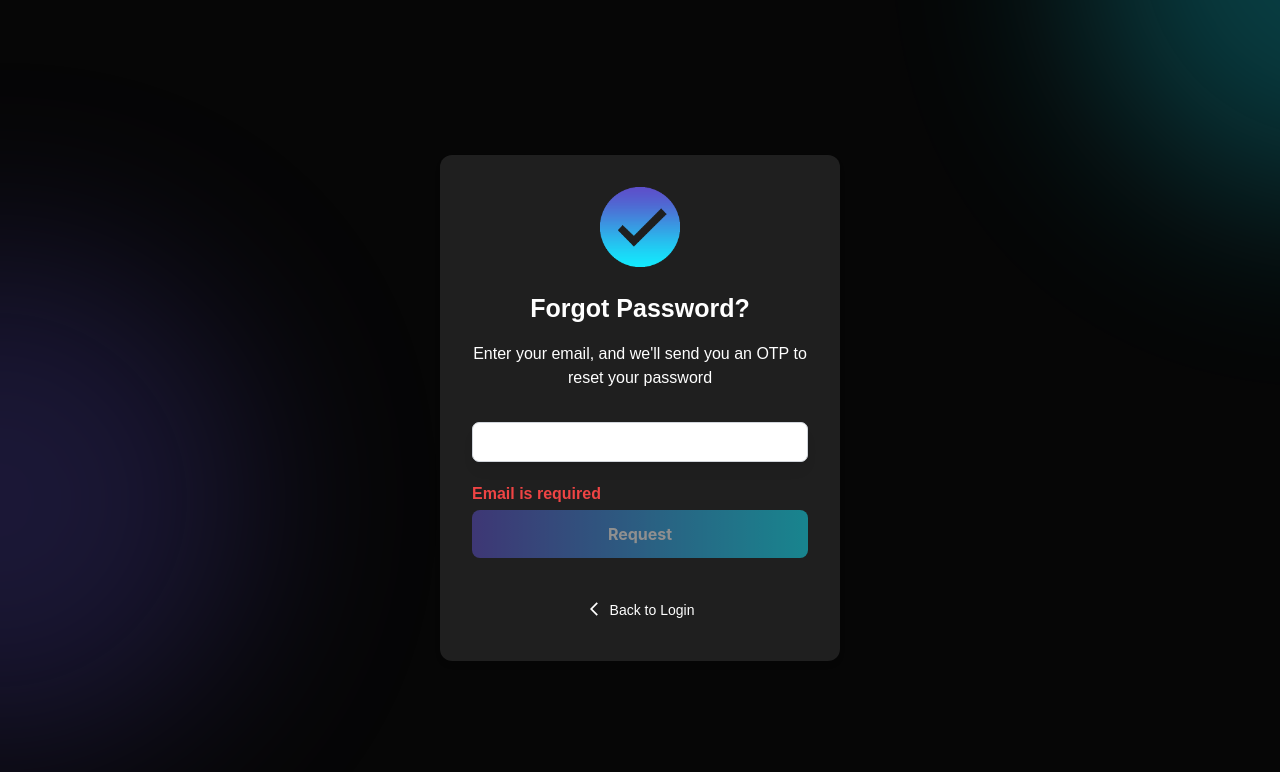
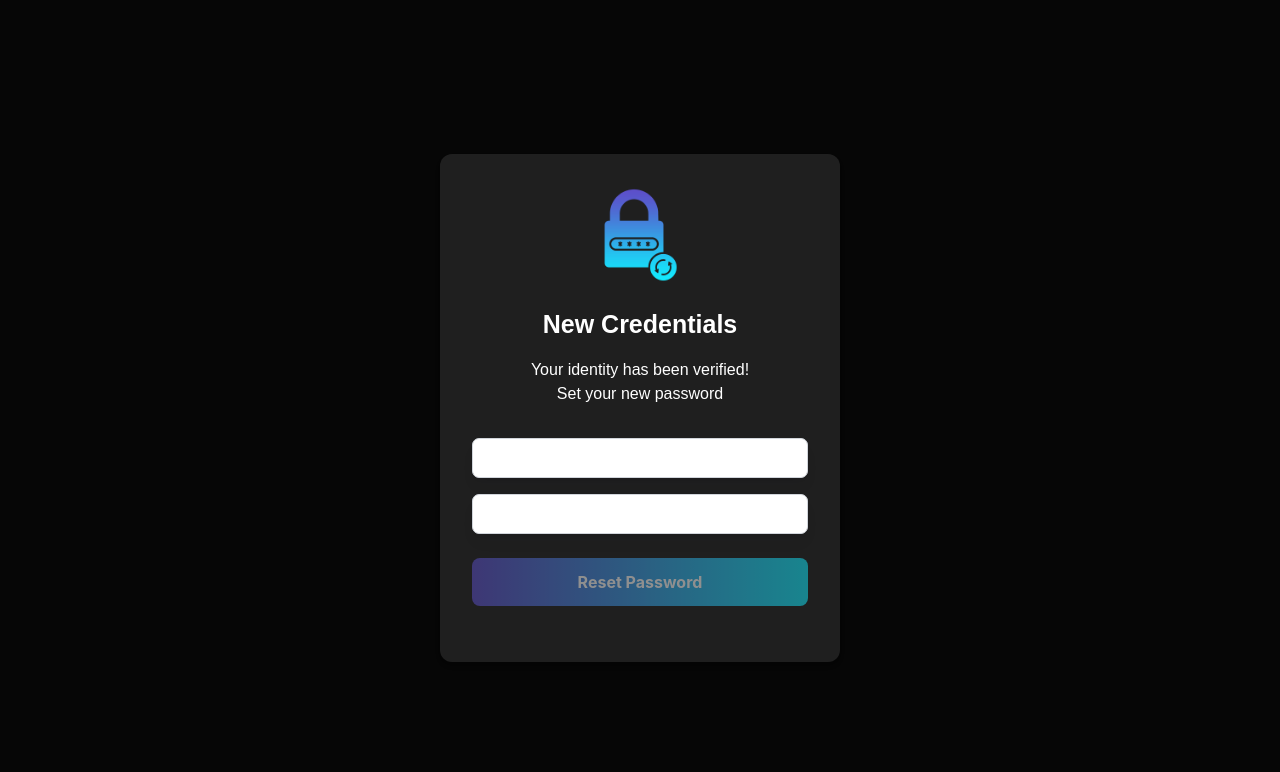
Before and after one commit to SphiriaDigital666/Wolvista-Clone, a React (Create React App) app in the folder client/: page /reset-password in a window 1280 px wide. Shown: the top 772 px of the page. Built offline with nearby package versions, Linux system fonts and the light colour scheme.

Commit message:
reset password section UI update

```diff
--- a/client/src/pages/reset-password/components/reset_password.tsx
+++ b/client/src/pages/reset-password/components/reset_password.tsx
@@ -1,13 +1,14 @@
-import { zodResolver } from '@hookform/resolvers/zod';
-import { Button, Card, Input } from '@material-tailwind/react';
-import React, { FC } from 'react';
-import { useForm } from 'react-hook-form';
+import { zodResolver } from "@hookform/resolvers/zod";
+import { Button, Card, Input } from "@material-tailwind/react";
+import React, { FC } from "react";
+import { useForm } from "react-hook-form";
+import resetPassowrd from "../../../assets/passwordReset/reset_password.png";
 import {
   ResetPasswordFormSchema,
   ResetPasswordFormValues,
-} from '../../../lib/validation';
-import useOptStore from '../../../store/otpStore';
-import api from '../../../utils/api';
+} from "../../../lib/validation";
+import useOptStore from "../../../store/otpStore";
+import api from "../../../utils/api";
 
 interface ResetPasswordProps {
   handleNextStep: () => void;
@@ -21,17 +22,17 @@ const ResetPassword: FC<ResetPasswordProps> = ({ handleNextStep }) => {
   } = useForm<ResetPasswordFormValues>({
     resolver: zodResolver(ResetPasswordFormSchema),
     defaultValues: {
-      newPassword: '',
-      confirmPassword: '',
+      newPassword: "",
+      confirmPassword: "",
     },
-    mode: 'onChange',
+    mode: "onChange",
   });
 
   const { email } = useOptStore();
 
   const handleResetPassword = async (values: ResetPasswordFormValues) => {
     try {
-      await api.post('auth/reset-password', {
+      await api.post("auth/reset-password", {
         email,
         password: values.newPassword,
       });
@@ -42,90 +43,90 @@ const ResetPassword: FC<ResetPasswordProps> = ({ handleNextStep }) => {
   };
 
   return (
-    <div className='bg-[#f3f1fb] h-screen'>
-      <div className='flex flex-col items-center justify-center h-screen bg-[#f3f1fb]'>
+    <div className=" h-screen">
+      <div className="flex flex-col items-center justify-center h-screen ">
         <div>
-          <div className='flex items-center justify-center mb-6'>
+          {/* <div className="flex items-center justify-center mb-6">
             <img
-              // src={LOGO}
-              alt='aad'
-              className='w-[150px]
-               object-contain'
+              src={LOGO}
+              alt="aad"
+              className="w-[150px]
+               object-contain"
             />
-          </div>
+          </div> */}
           <Card
-            color='white'
-            className='m-4 sm:mb-0 sm:w-[25rem] grid px-8 pt-8 pb-8'
+            color="white"
+            className="m-4 sm:mb-0 sm:w-[25rem] grid px-8 pt-8 pb-8 bg-[#1f1f1f]"
           >
-            <div className='flex items-center justify-center mb-6'>
+            <div className="flex items-center justify-center mb-6">
               <img
-                // src={RESET_PASSWORD}
-                alt='aad'
-                className='object-scale-down w-[80px]'
+                src={resetPassowrd}
+                alt="aad"
+                className="object-scale-down w-[80px]"
               />
             </div>
 
-            <h2 className='text-[25px] text-primary text-center mb-4'>
+            <h2 className="text-[25px] text-white text-center mb-4">
               New Credentials
             </h2>
 
-            <p className='text-primary_font_color text-center'>
+            <p className="text-primary_font_color text-center text-white">
               Your identity has been verified!
             </p>
 
-            <p className='text-primary_font_color text-center'>
+            <p className="text-primary_font_color text-center text-white">
               Set your new password
             </p>
 
             <form
-              className='mt-8 mb-2 w-full max-w-screen-lg'
+              className="mt-8 mb-2 w-full max-w-screen-lg"
               onSubmit={handleSubmit(handleResetPassword)}
             >
-              <div className='flex items-center gap-6 justify-between'></div>
-              <div className='w-full bg-input_background rounded-full mb-4'>
+              <div className="flex items-center gap-6 justify-between"></div>
+              <div className="w-full bg-input_background rounded-full mb-4">
                 <Input
-                  type='password'
-                  className='rounded-full !border !border-gray-300 text-gray-900 ring-transparent placeholder:text-gray-500 focus:!border-gray-900 focus:!border-t-gray-900 focus:ring-gray-900/10'
+                  type="password"
+                  className="!border !border-gray-300 bg-white text-gray-900 shadow-lg shadow-gray-900/5 ring-4 ring-transparent placeholder:text-gray-500 focus:!border-gray-900 focus:!border-t-gray-900 focus:ring-gray-900/10"
                   labelProps={{
-                    className: 'hidden',
+                    className: "hidden",
                   }}
-                  containerProps={{ className: 'min-w-[100px]' }}
-                  crossOrigin=''
-                  placeholder='New Password'
-                  {...register('newPassword')}
+                  containerProps={{ className: "min-w-[100px]" }}
+                  crossOrigin="anonymous"
+                  placeholder="New Password"
+                  {...register("newPassword")}
                 />
               </div>
-              <div className='w-full bg-input_background rounded-full'>
+              <div className="w-full bg-input_background rounded-full">
                 <Input
-                  type='password'
-                  className='rounded-full !border !border-gray-300 text-gray-900 ring-transparent placeholder:text-gray-500 focus:!border-gray-900 focus:!border-t-gray-900 focus:ring-gray-900/10'
+                  type="password"
+                  className="!border !border-gray-300 bg-white text-gray-900 shadow-lg shadow-gray-900/5 ring-4 ring-transparent placeholder:text-gray-500 focus:!border-gray-900 focus:!border-t-gray-900 focus:ring-gray-900/10"
                   labelProps={{
-                    className: 'hidden',
+                    className: "hidden",
                   }}
-                  containerProps={{ className: 'min-w-[100px]' }}
-                  crossOrigin=''
-                  placeholder='Confirm Password'
-                  {...register('confirmPassword')}
+                  containerProps={{ className: "min-w-[100px]" }}
+                  crossOrigin="anonymous"
+                  placeholder="Confirm Password"
+                  {...register("confirmPassword")}
                 />
               </div>
               {errors.newPassword && (
-                <p className='text-red-500 mt-2'>
+                <p className="text-red-500 mt-2">
                   {errors.newPassword.message}
                 </p>
               )}
               {errors.confirmPassword && (
-                <p className='text-red-500 mt-2'>
+                <p className="text-red-500 mt-2">
                   {errors.confirmPassword.message}
                 </p>
               )}
 
               <Button
-                className='mt-6 bg-primary rounded-full'
+                className="w-full mb-4 bg-gradient-to-r from-[#5D4FCA] to-[#13EAFD] mt-6"
                 fullWidth
-                type='submit'
+                type="submit"
                 disabled={!isValid}
               >
-                <h6 className='normal-case'>Reset Password</h6>
+                <h6 className="normal-case">Reset Password</h6>
               </Button>
             </form>
           </Card>
--- a/client/src/pages/reset-password/index.tsx
+++ b/client/src/pages/reset-password/index.tsx
@@ -27,9 +27,14 @@ function Index() {
   };
   return (
     <div className="h-screen">
-      <div className="flex flex-col items-center justify-center h-screen ">
+      {/* <div className="flex flex-col items-center justify-center h-screen ">
         {renderStepContent()}
-      </div>
+      </div> */}
+
+      {/* <ValidateEmail /> */}
+
+      <ResetPassword />
+      {/* <PasswordUpdated /> */}
     </div>
   );
 }
```
Also changed, not shown: client/src/assets/passwordReset/reset_password.png (added).
